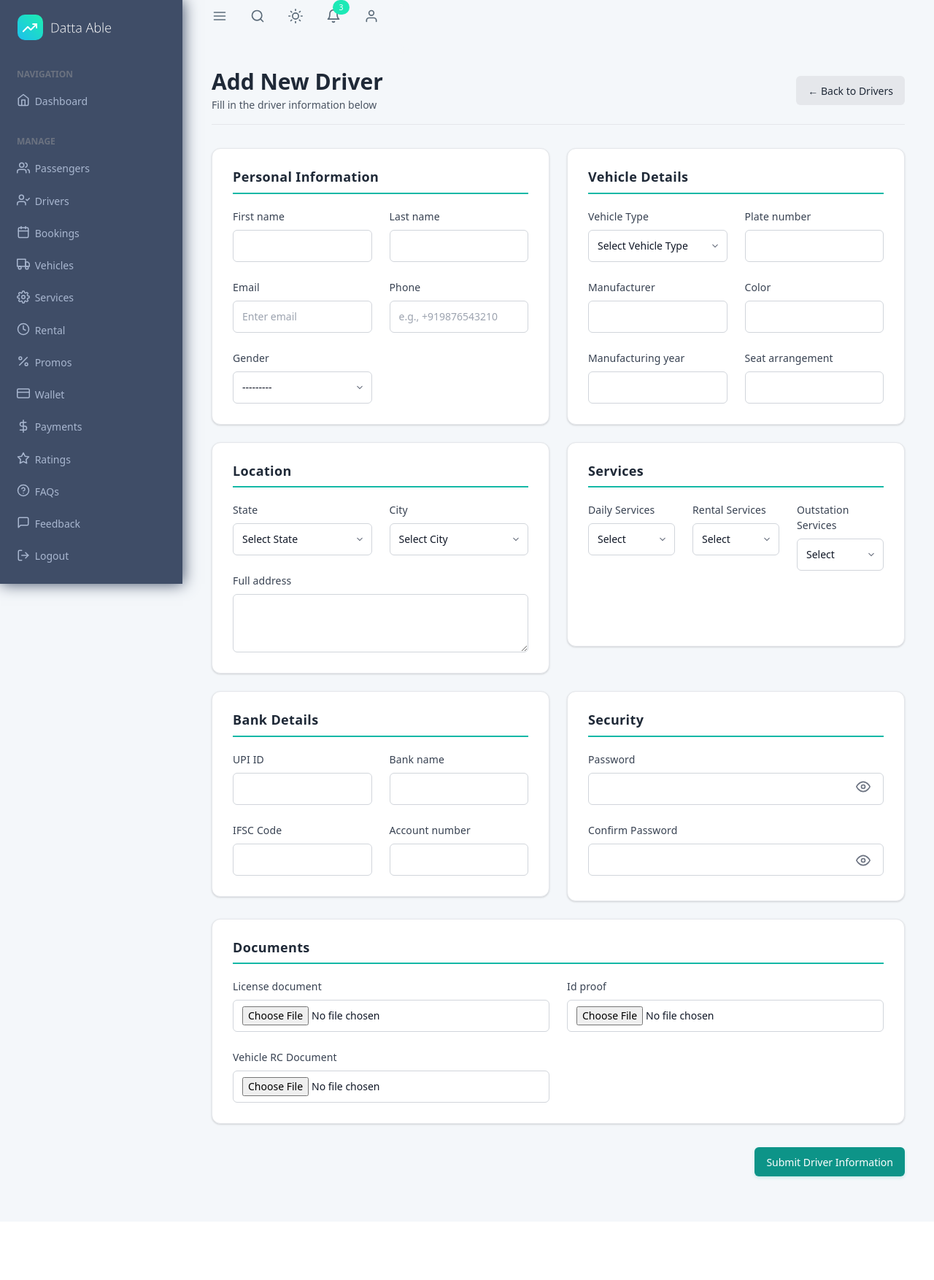
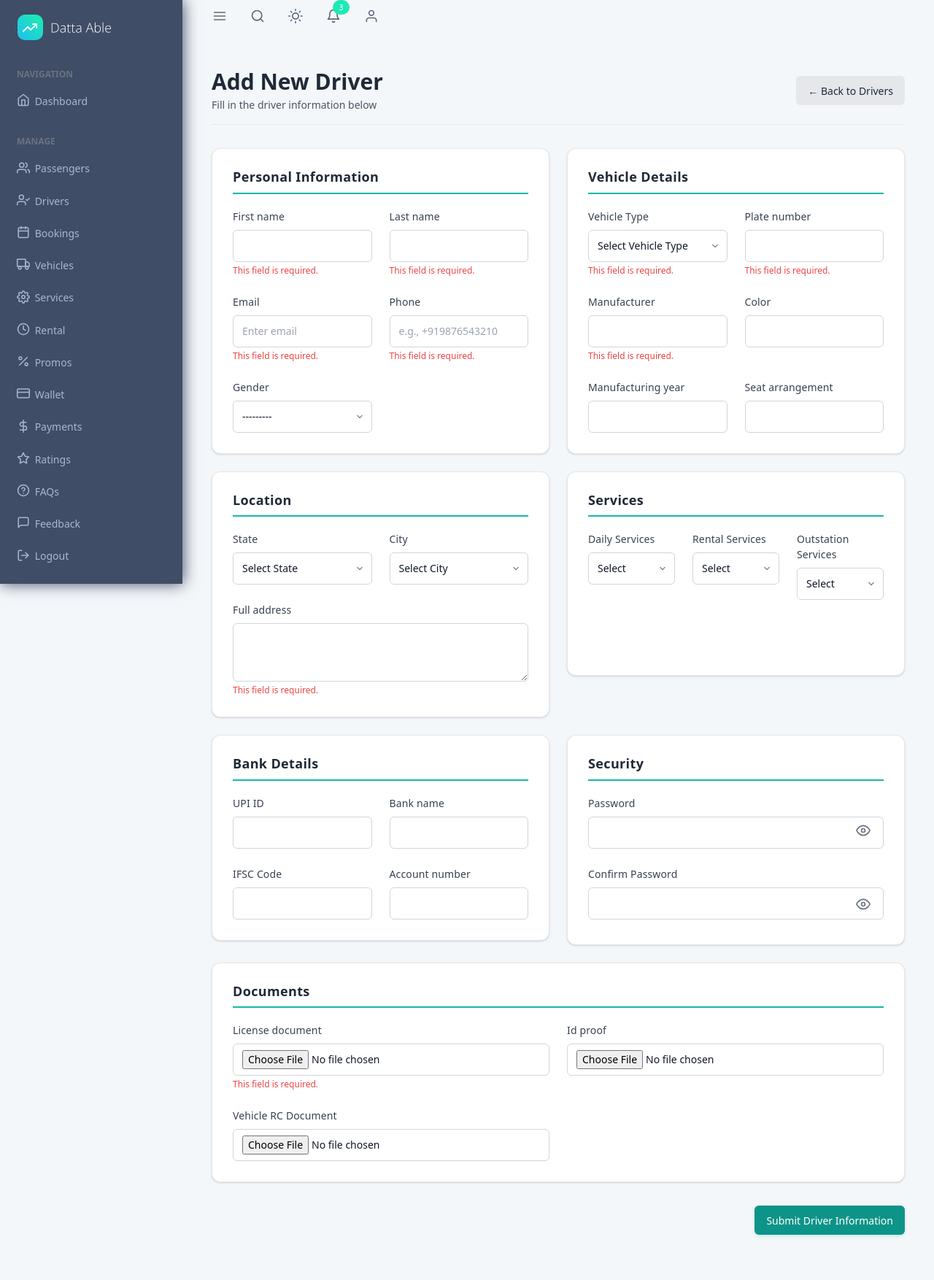
Before and after one commit to saifpatel9/DropMe, a Django app: page /panel/add/ in a window 1280 px wide. Shown: the whole page at 73% size. Before the commit the page ends 1618 px from the top, so only its background shows below. Run offline with Django 5.2, Linux system fonts and the light colour scheme; a user stored in the database is signed in; some libraries are stand-ins or nearby versions.

Commit message:
`Added client-side validation to driver form submission`

```diff
--- a/adminpanel/forms.py
+++ b/adminpanel/forms.py
@@ -74,6 +74,53 @@
             else:
                 field.widget.attrs.update({'class': input_class})
 
+        # Enforce required fields (backend safety)
+        required_fields = [
+            'first_name', 'last_name', 'phone', 'email',
+            'full_address', 'vehicle_type', 'plate_number',
+            'manufacturer', 'license_document'
+        ]
+        for name in required_fields:
+            if name in self.fields:
+                self.fields[name].required = True
+        # Prefer numeric phone and length hint
+        if 'phone' in self.fields:
+            self.fields['phone'].widget.attrs.update({
+                'pattern': r'^[0-9]{10}$',
+                'maxlength': '10',
+                'inputmode': 'numeric',
+            })
+
+    def clean(self):
+        cleaned = super().clean()
+        errors = {}
+
+        # Required checks (defensive even if widget required)
+        def require(field, label=None):
+            if not cleaned.get(field):
+                errors[field] = f"{label or field.replace('_', ' ').title()} is required."
+
+        require('first_name', 'First name')
+        require('last_name', 'Last name')
+        require('phone', 'Mobile number')
+        require('email', 'Email')
+        require('full_address', 'Address')
+        require('vehicle_type', 'Vehicle type')
+        require('plate_number', 'Vehicle number')
+        require('manufacturer', 'Vehicle model')
+        require('license_document', 'License document')
+
+        # Phone format: 10 digits
+        phone = cleaned.get('phone') or ''
+        if phone and (not phone.isdigit() or len(phone) != 10):
+            errors['phone'] = "Enter a valid 10-digit mobile number."
+
+        # If any errors, raise
+        if errors:
+            for field, msg in errors.items():
+                self.add_error(field, msg)
+        return cleaned
+
 class RentalServiceForm(forms.ModelForm):
     class Meta:
         model = RentalService
--- a/adminpanel/templates/adminpanel/add_driver.html
+++ b/adminpanel/templates/adminpanel/add_driver.html
@@ -270,7 +270,7 @@
 </div>
 
 <div class="max-w-7xl mx-auto">
-<form method="POST" enctype="multipart/form-data">
+<form id="add-driver-form" method="POST" enctype="multipart/form-data" novalidate>
   {% csrf_token %}
   {% if form.errors %}
     <div class="error-container mb-4 p-4 bg-red-50 border border-red-200 text-red-700 rounded-lg full-width-section">
@@ -304,25 +304,29 @@
           <label for="{{ form.first_name.id_for_label }}" class="form-label">
             {{ form.first_name.label }}
           </label>
-          {{ form.first_name|add_class:"form-input" }}
+          {{ form.first_name|add_class:"form-input"|attr:"required:true"|attr:"maxlength:50"|attr:"data-required:true" }}
+          <small class="text-red-500 text-xs mt-1 hidden error-msg">This field is required.</small>
         </div>
         <div class="form-field">
           <label for="{{ form.last_name.id_for_label }}" class="form-label">
             {{ form.last_name.label }}
           </label>
-          {{ form.last_name|add_class:"form-input" }}
+          {{ form.last_name|add_class:"form-input"|attr:"required:true"|attr:"maxlength:50"|attr:"data-required:true" }}
+          <small class="text-red-500 text-xs mt-1 hidden error-msg">This field is required.</small>
         </div>
         <div class="form-field">
           <label for="{{ form.email.id_for_label }}" class="form-label">
             {{ form.email.label }}
           </label>
-          {{ form.email|add_class:"form-input" }}
+          {{ form.email|add_class:"form-input"|attr:"required:true"|attr:"type:email"|attr:"data-required:true" }}
+          <small class="text-red-500 text-xs mt-1 hidden error-msg">Enter a valid email address.</small>
         </div>
         <div class="form-field">
           <label for="{{ form.phone.id_for_label }}" class="form-label">
             {{ form.phone.label }}
           </label>
-          {{ form.phone|add_class:"form-input" }}
+          {{ form.phone|add_class:"form-input"|attr:"required:true"|attr:"pattern:^[0-9]{10}$"|attr:"maxlength:10"|attr:"inputmode:numeric"|attr:"data-required:true" }}
+          <small class="text-red-500 text-xs mt-1 hidden error-msg">Enter a valid 10-digit mobile number.</small>
         </div>
         <div class="form-field">
           <label for="{{ form.gender.id_for_label }}" class="form-label">
@@ -339,7 +343,7 @@
       <div class="form-grid">
         <div class="form-field">
           <label for="vehicle_type" class="form-label">Vehicle Type</label>
-          <select name="vehicle_type" id="vehicle_type" class="form-input">
+          <select name="vehicle_type" id="vehicle_type" class="form-input" required data-required="true">
             <option value="">Select Vehicle Type</option>
             <option value="Hatchback">Hatchback</option>
             <option value="Sedan">Sedan</option>
@@ -347,18 +351,21 @@
             <option value="Auto">Auto</option>
             <option value="Bike">Bike</option>
           </select>
+          <small class="text-red-500 text-xs mt-1 hidden error-msg">This field is required.</small>
         </div>
         <div class="form-field">
           <label for="{{ form.plate_number.id_for_label }}" class="form-label">
             {{ form.plate_number.label }}
           </label>
-          {{ form.plate_number|add_class:"form-input" }}
+          {{ form.plate_number|add_class:"form-input"|attr:"required:true"|attr:"maxlength:20"|attr:"data-required:true" }}
+          <small class="text-red-500 text-xs mt-1 hidden error-msg">This field is required.</small>
         </div>
         <div class="form-field">
           <label for="{{ form.manufacturer.id_for_label }}" class="form-label">
             {{ form.manufacturer.label }}
           </label>
-          {{ form.manufacturer|add_class:"form-input" }}
+          {{ form.manufacturer|add_class:"form-input"|attr:"required:true"|attr:"maxlength:100"|attr:"data-required:true" }}
+          <small class="text-red-500 text-xs mt-1 hidden error-msg">This field is required.</small>
         </div>
         <div class="form-field">
           <label for="{{ form.color.id_for_label }}" class="form-label">
@@ -411,7 +418,8 @@
           <label for="{{ form.full_address.id_for_label }}" class="form-label">
             {{ form.full_address.label }}
           </label>
-          {{ form.full_address|add_class:"form-input" }}
+          {{ form.full_address|add_class:"form-input"|attr:"required:true"|attr:"data-required:true" }}
+          <small class="text-red-500 text-xs mt-1 hidden error-msg">This field is required.</small>
         </div>
       </div>
     </div>
@@ -516,7 +524,8 @@
           <label for="{{ form.license_document.id_for_label }}" class="form-label">
             {{ form.license_document.label }}
           </label>
-          {{ form.license_document|add_class:"form-input" }}
+          {{ form.license_document|add_class:"form-input"|attr:"required:true"|attr:"data-required:true" }}
+          <small class="text-red-500 text-xs mt-1 hidden error-msg">License document is required.</small>
         </div>
         <div class="form-field">
           <label for="{{ form.id_proof.id_for_label }}" class="form-label">
@@ -535,7 +544,7 @@
   </div>
 
   <div class="flex justify-end mt-8">
-    <button type="submit" class="submit-button px-6 py-2 bg-teal-600 text-white rounded hover:bg-teal-700 focus:outline-none focus:ring-2 focus:ring-teal-500 focus:ring-offset-2 transition duration-200">
+    <button type="submit" id="submit-driver-btn" class="submit-button px-6 py-2 bg-teal-600 text-white rounded hover:bg-teal-700 focus:outline-none focus:ring-2 focus:ring-teal-500 focus:ring-offset-2 transition duration-200 disabled:opacity-60 disabled:cursor-not-allowed" disabled>
       Submit Driver Information
     </button>
   </div>
@@ -659,6 +668,75 @@
     passwordInput.addEventListener('input', checkPasswordMatch);
     confirmPasswordInput.addEventListener('input', checkPasswordMatch);
   });
+
+  // Client-side validation: inline errors + disable submit until valid
+  document.addEventListener('DOMContentLoaded', function() {
+    const form = document.getElementById('add-driver-form');
+    const submitBtn = document.getElementById('submit-driver-btn');
+    const requiredFields = Array.from(form.querySelectorAll('[data-required="true"]'));
+
+    function showError(input, message) {
+      input.classList.add('border-red-500');
+      const msg = input.parentElement.querySelector('.error-msg');
+      if (msg) {
+        msg.textContent = message;
+        msg.classList.remove('hidden');
+      }
+    }
+
+    function clearError(input) {
+      input.classList.remove('border-red-500');
+      const msg = input.parentElement.querySelector('.error-msg');
+      if (msg) {
+        msg.classList.add('hidden');
+      }
+    }
+
+    function validateField(input) {
+      clearError(input);
+      if (input.type === 'email' && input.required) {
+        if (!input.value) {
+          showError(input, 'This field is required.');
+          return false;
+        }
+        if (!input.validity.valid) {
+          showError(input, 'Enter a valid email address.');
+          return false;
+        }
+      } else if (input.name === 'phone') {
+        const val = input.value.trim();
+        if (!val) {
+          showError(input, 'This field is required.');
+          return false;
+        }
+        if (!/^[0-9]{10}$/.test(val)) {
+          showError(input, 'Enter a valid 10-digit mobile number.');
+          return false;
+        }
+      } else if (input.required && !input.value) {
+        showError(input, 'This field is required.');
+        return false;
+      }
+      return true;
+    }
+
+    function validateForm() {
+      let allValid = true;
+      requiredFields.forEach((field) => {
+        const ok = validateField(field);
+        if (!ok) allValid = false;
+      });
+      submitBtn.disabled = !allValid;
+    }
+
+    requiredFields.forEach((field) => {
+      field.addEventListener('input', validateForm);
+      field.addEventListener('blur', () => validateField(field));
+      field.addEventListener('change', validateForm);
+    });
+
+    validateForm();
+  });
 </script>
 
 </form>
```
